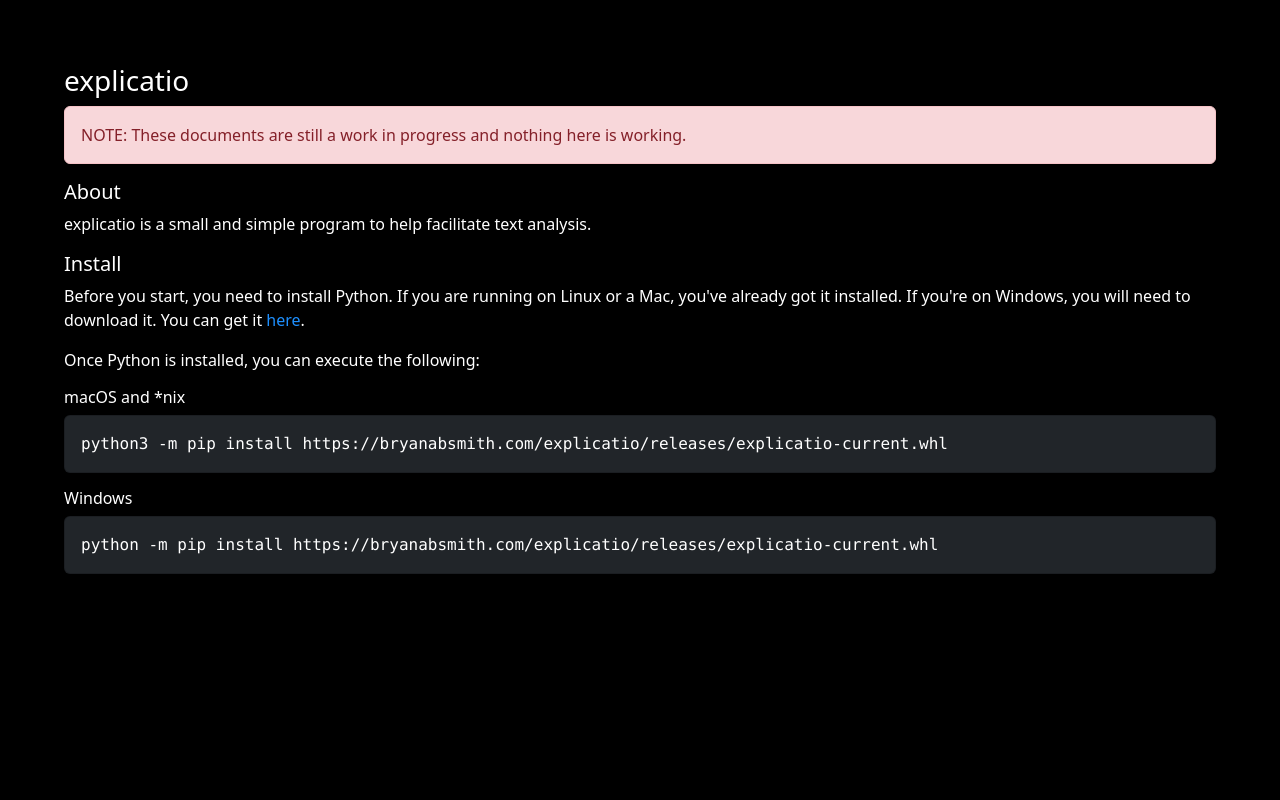
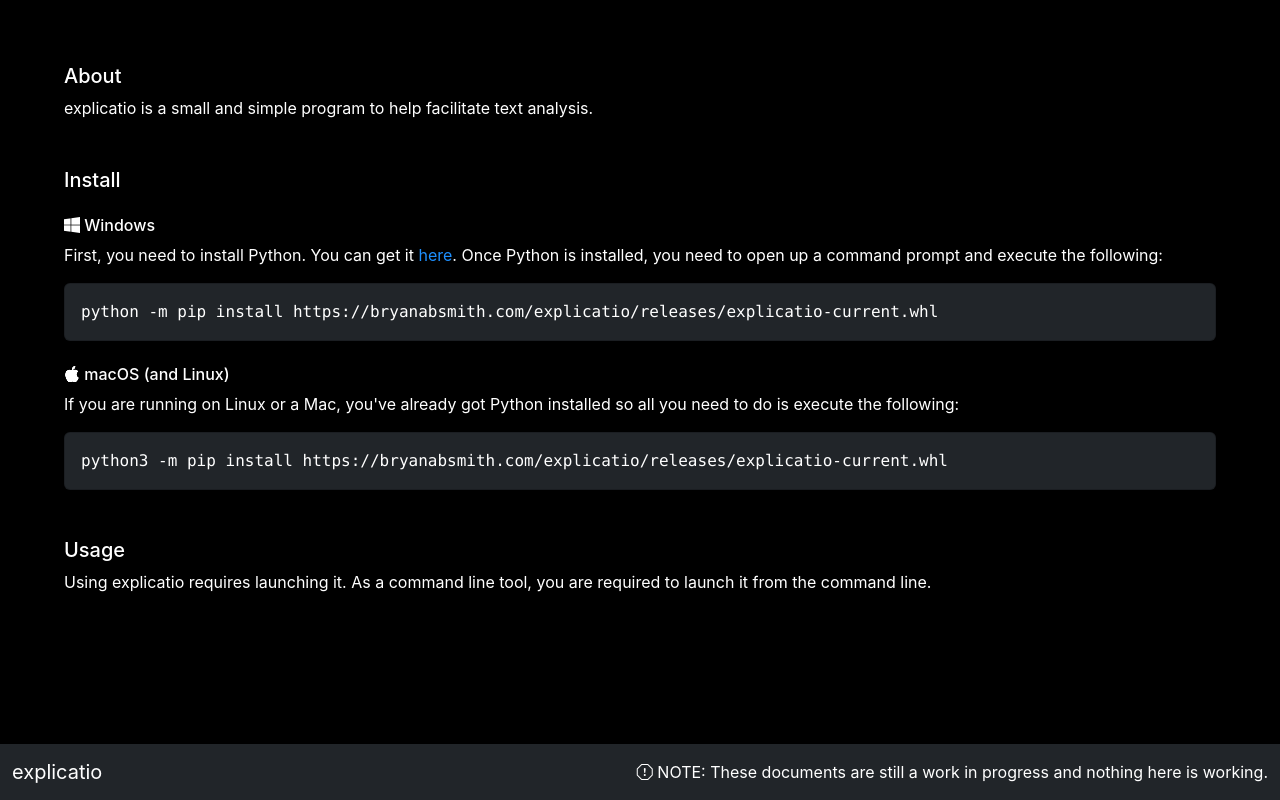
Before and after one commit to bryan-ab-smith/explicatio, a plain HTML site: page docs/index.html in a window 1280 px wide. Drawn offline with nearby package versions, Linux system fonts and the light colour scheme.

Commit message:
Updated docs.

```diff
--- a/docs/index.html
+++ b/docs/index.html
@@ -5,8 +5,12 @@
     <meta charset="utf-8">
     <meta name="viewport" content="width=device-width, initial-scale=1">
     <title>explicatio</title>
+    <script src="https://cdn.jsdelivr.net/npm/bootstrap@5.2.2/dist/js/bootstrap.bundle.min.js"
+        integrity="sha384-OERcA2EqjJCMA+/3y+gxIOqMEjwtxJY7qPCqsdltbNJuaOe923+mo//f6V8Qbsw3"
+        crossorigin="anonymous"></script>
     <link href="https://cdn.jsdelivr.net/npm/bootstrap@5.2.2/dist/css/bootstrap.min.css" rel="stylesheet"
         integrity="sha384-Zenh87qX5JnK2Jl0vWa8Ck2rdkQ2Bzep5IDxbcnCeuOxjzrPF/et3URy9Bv1WTRi" crossorigin="anonymous">
+    <link rel="stylesheet" href="https://cdn.jsdelivr.net/npm/bootstrap-icons@1.9.1/font/bootstrap-icons.css">
     <style>
         a {
             color: #1E90FF;
@@ -21,20 +25,30 @@
         body {
             background-color: black;
             color: white;
+            font-family: -apple-system, BlinkMacSystemFont, "Segoe UI", Roboto, Helvetica, Arial, sans-serif, "Apple Color Emoji", "Segoe UI Emoji", "Segoe UI Symbol" !important;
             margin: 5%;
+            padding-bottom: 75pt;
+        }
+
+        h5 {
+            margin-top: 3rem;
+        }
+
+        h6 {
+            margin-top: 1.5rem;
         }
 
         .card {
             font-family: "Lucida Console", "Courier New", monospace;
         }
     </style>
+
 </head>
 
 <body>
-    <h3>explicatio</h3>
-    <div class="alert alert-danger" role="alert">
-        NOTE: These documents are still a work in progress and nothing here is working.
-    </div>
+    <h3></h3>
+
+    <p></p>
 
     <h5>About</h5>
     explicatio is a small and simple program to help facilitate text analysis.
@@ -42,27 +56,52 @@
     <p></p>
 
     <h5>Install</h5>
-    Before you start, you need to install Python. If you are running on Linux or a Mac, you've already got it installed.
-    If you're on Windows, you will need to download it. You can get it <a
-        href='https://www.python.org/downloads/windows/'>here</a>.
+    <h6><i class="bi bi-windows"></i> Windows</h6>
+    First, you need to install Python. You can get it <a href='https://www.python.org/downloads/windows/'>here</a>.
+    Once Python is installed, you need to open up a command prompt and execute the following:
     <p></p>
-    Once Python is installed, you can execute the following:
+    <div class="card text-bg-dark mb-3">
+        <div class="card-body">
+            python -m pip install https://bryanabsmith.com/explicatio/releases/explicatio-current.whl
+        </div>
+    </div>
+
     <p></p>
-    <h6>macOS and *nix</h6>
+    <h6><i class="bi bi-apple"></i> macOS (and Linux)</h6>
+    If you are running on Linux or a Mac, you've already got Python installed so all you need to do is execute the
+    following:
+    <p></p>
     <div class="card text-bg-dark mb-3">
         <div class="card-body">
             python3 -m pip install https://bryanabsmith.com/explicatio/releases/explicatio-current.whl
         </div>
     </div>
-    <h6>Windows</h6>
-    <div class="card text-bg-dark mb-3">
-        <div class="card-body">
-            python -m pip install https://bryanabsmith.com/explicatio/releases/explicatio-current.whl
+
+    <h5>Usage</h5>
+    Using explicatio requires launching it. As a command line tool, you are required to launch it from the command line.
+
+    <nav class="navbar navbar-dark bg-dark fixed-bottom">
+        <div class="container-fluid">
+            <a class="navbar-brand" href="#">explicatio</a>
+            <div class="collapse navbar-collapse" id="navbarNav">
+                <ul class="navbar-nav">
+                    <li class="nav-item">
+                        <a class="nav-link active" aria-current="page" href="#">About</a>
+                    </li>
+                    <li class="nav-item">
+                        <a class="nav-link" href="#">Install</a>
+                    </li>
+                    <li class="nav-item">
+                        <a class="nav-link" href="#">Usage</a>
+                    </li>
+                </ul>
+            </div>
+
+            <span>
+                <i class="bi bi-exclamation-octagon"></i> NOTE: These documents are still a work in progress and nothing here is working.
+            </span>
         </div>
-    </div>
-    <script src="https://cdn.jsdelivr.net/npm/bootstrap@5.2.2/dist/js/bootstrap.bundle.min.js"
-        integrity="sha384-OERcA2EqjJCMA+/3y+gxIOqMEjwtxJY7qPCqsdltbNJuaOe923+mo//f6V8Qbsw3"
-        crossorigin="anonymous"></script>
+    </nav>
 </body>
 
 </html>
```
